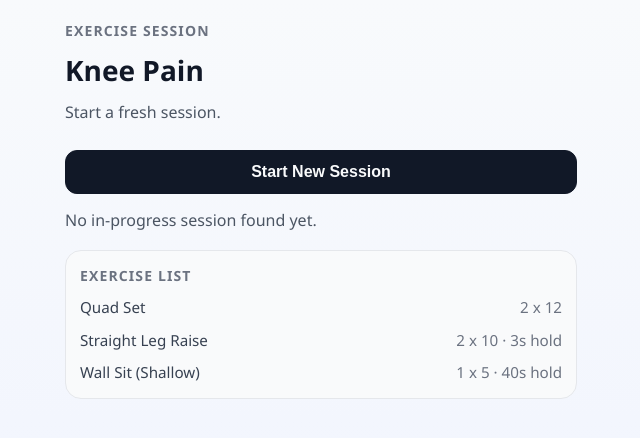
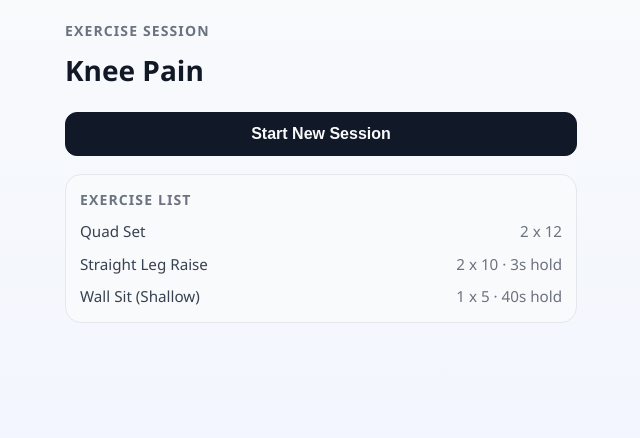
Before and after one commit to jamiely/exercise, a React (Vite) app: page / in a window 1280 px wide. Shown: the top 438 px of the page, without its empty margins (319-959 px from the left). Built offline with nearby package versions, Linux system fonts and the light colour scheme.

Commit message:
Remove start page empty-session helper text

```diff
--- a/src/App.tsx
+++ b/src/App.tsx
@@ -432,9 +432,7 @@
         <h1>{program.programName}</h1>
         {hasPersistedSession ? (
           <p className="subtitle">Resume your last session or start a fresh one.</p>
-        ) : (
-          <p className="subtitle">Start a fresh session.</p>
-        )}
+        ) : null}
         <div className="resume-actions">
           {hasPersistedSession ? (
             <button
@@ -460,9 +458,6 @@
             Start New Session
           </button>
         </div>
-        {!hasPersistedSession ? (
-          <p className="subtitle">No in-progress session found yet.</p>
-        ) : null}
         <section className="program-outline" aria-label="Exercise list">
           <p className="eyebrow">Exercise List</p>
           <ul className="program-outline-list">
```
Also changed, not shown: 1 other file (tests, documents, lock files or other folders).
